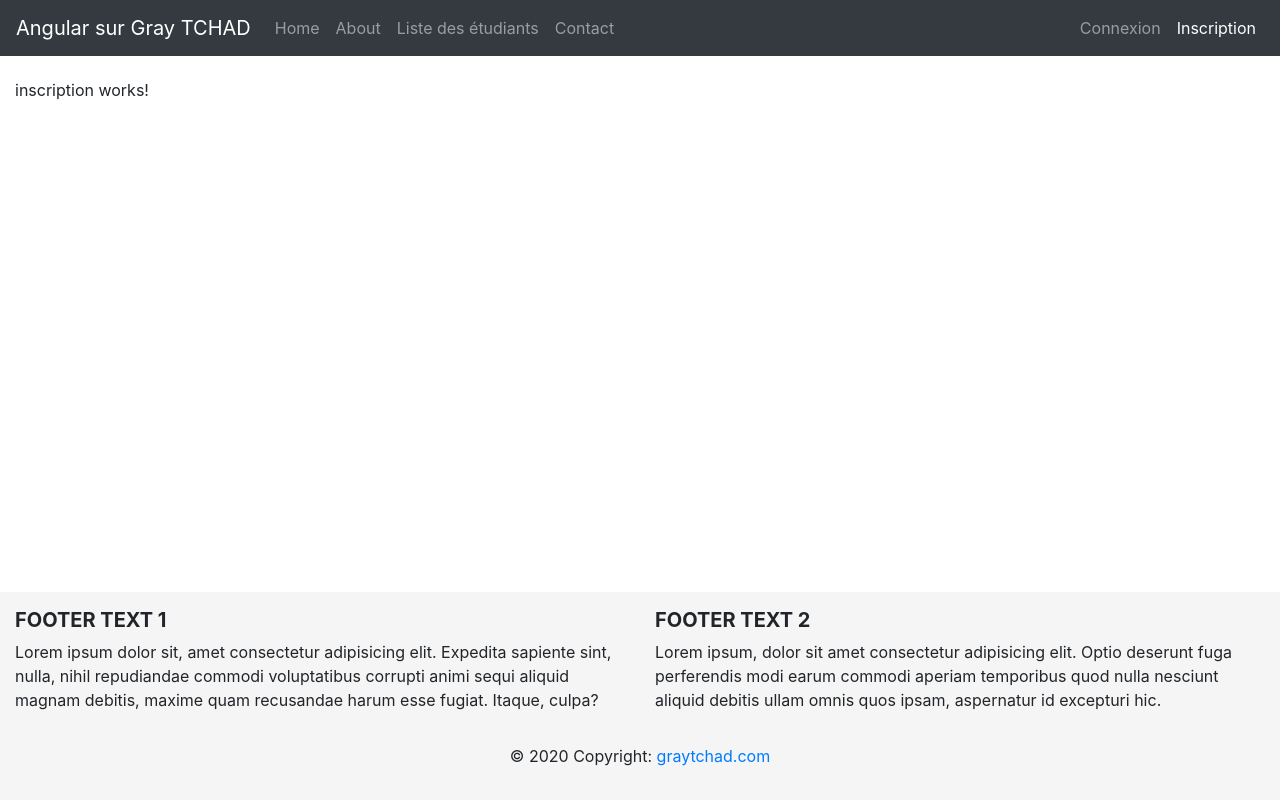
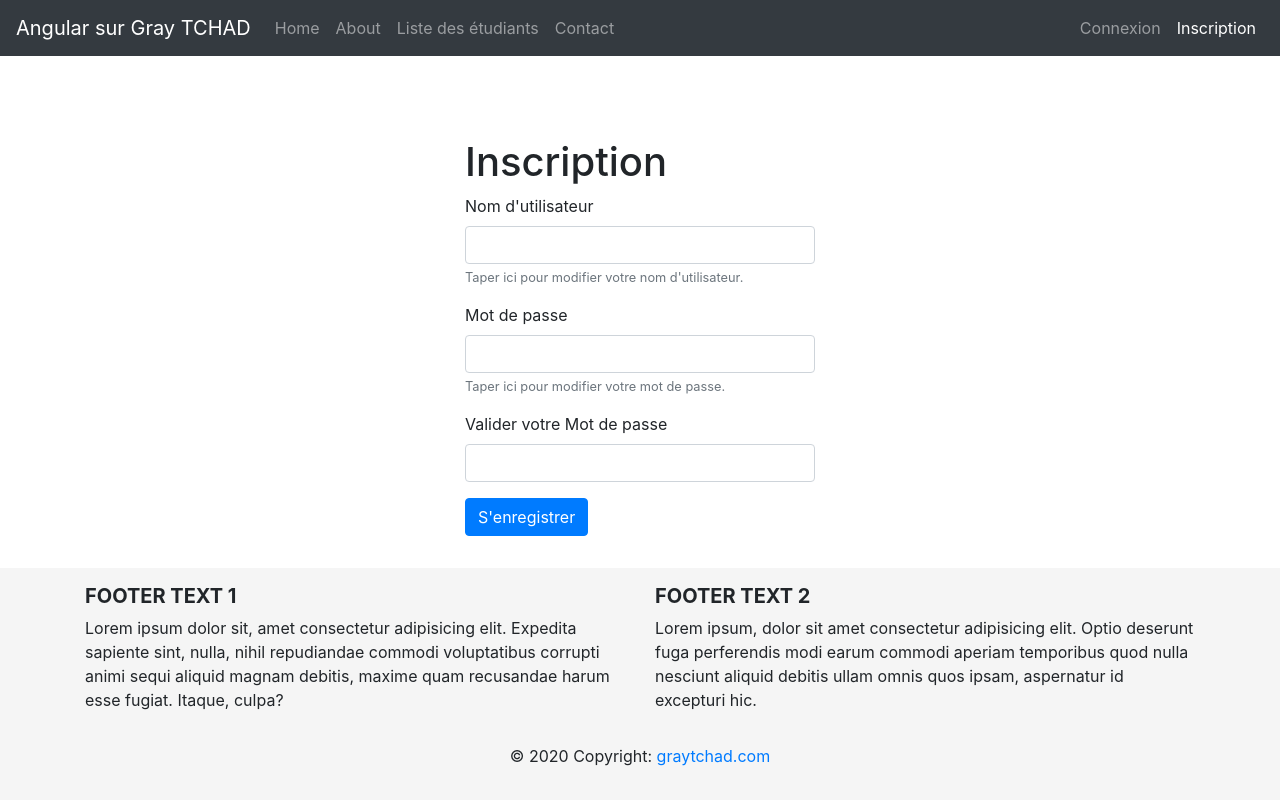
Before and after one commit to doutoum90/graytchadformationangular, an Angular app: page /inscription in a window 1280 px wide. Built offline with nearby package versions, Linux system fonts and the light colour scheme.

Commit message:
add inscription and connexion pages templates

```diff
--- a/src/app/app.component.html
+++ b/src/app/app.component.html
@@ -1,6 +1,6 @@
 <gray-header></gray-header>
 <main role="main" [style.padding-top.px]="30" style="margin-bottom: 250px !important" [class.flex-shrink-0]="true">
-    <div class="container-fluid">
+    <div class="container">
         <router-outlet></router-outlet>
     </div>
 </main>
--- a/src/app/core/connexion/connexion.component.html
+++ b/src/app/core/connexion/connexion.component.html
@@ -1 +1,30 @@
-<p>connexion works!</p>
+<div id="container">
+    <div class="row">
+
+
+        <div class="col-4"></div>
+        <div class="col-4">
+            <form>
+                <h1>Connexion</h1>
+
+                <div class="form-group">
+                    <label for="inputUserName">Nom d'utilisateur</label>
+                    <input type="text" class="form-control" name="inputUserName" aria-describedby="inputUserNameAide">
+                    <small id="inputUserNameAide" class="form-text text-muted">Taper ici pour modifier votre nom
+                        d'utilisateur.</small>
+                </div>
+
+                <div class="form-group">
+                    <label for="inputPassword">Mot de passe</label>
+                    <input type="password" class="form-control" name="inputPassword"
+                        aria-describedby="inputPasswordAide">
+                    <small id="inputPasswordAide" class="form-text text-muted">Taper ici pour modifier votre mot de
+                        passe.</small>
+                </div>
+
+                <button type="submit" class="btn btn-primary">S'authentifier</button>
+            </form>
+        </div>
+        <div class="col-4"></div>
+    </div>
+</div>
--- a/src/app/core/footer/footer.component.html
+++ b/src/app/core/footer/footer.component.html
@@ -1,6 +1,6 @@
 <!-- Footer -->
 <footer class="footer mt-auto py-3 font-small">
-    <div class="container-fluid text-center text-md-left">
+    <div class="container text-center text-md-left">
         <div class="row">
             <div class="col-md-6 mt-md-0 mt-3">
                 <h5 class="text-uppercase font-weight-bold">Footer text 1</h5>
--- a/src/app/core/inscription/inscription.component.html
+++ b/src/app/core/inscription/inscription.component.html
@@ -1 +1,35 @@
-<p>inscription works!</p>
+<div id="container">
+    <div class="row">
+
+
+        <div class="col-4"></div>
+        <div class="col-4">
+            <form>
+                <h1>Inscription</h1>
+
+                <div class="form-group">
+                    <label for="inputUserName">Nom d'utilisateur</label>
+                    <input type="text" class="form-control" name="inputUserName" aria-describedby="inputUserNameAide">
+                    <small id="inputUserNameAide" class="form-text text-muted">Taper ici pour modifier votre nom
+                        d'utilisateur.</small>
+                </div>
+
+                <div class="form-group">
+                    <label for="inputPassword">Mot de passe</label>
+                    <input type="password" class="form-control" name="inputPassword"
+                        aria-describedby="inputPasswordAide">
+                    <small id="inputPasswordAide" class="form-text text-muted">Taper ici pour modifier votre mot de
+                        passe.</small>
+                </div>
+
+                <div class="form-group">
+                    <label for="inputPasswordConfirm">Valider votre Mot de passe</label>
+                    <input type="password" class="form-control" name="inputPasswordConfirm">
+                </div>
+
+                <button type="submit" class="btn btn-primary">S'enregistrer</button>
+            </form>
+        </div>
+        <div class="col-4"></div>
+    </div>
+</div>
```
